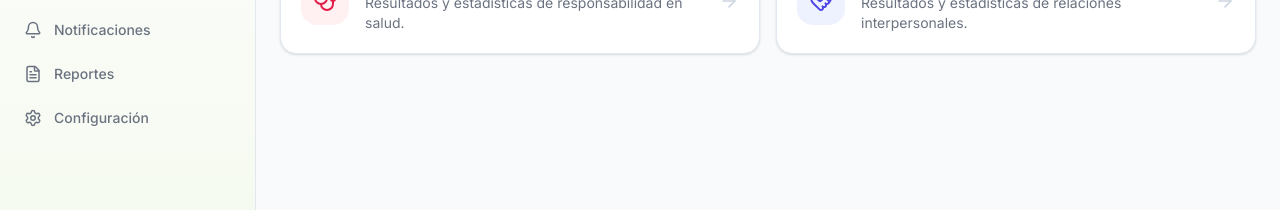
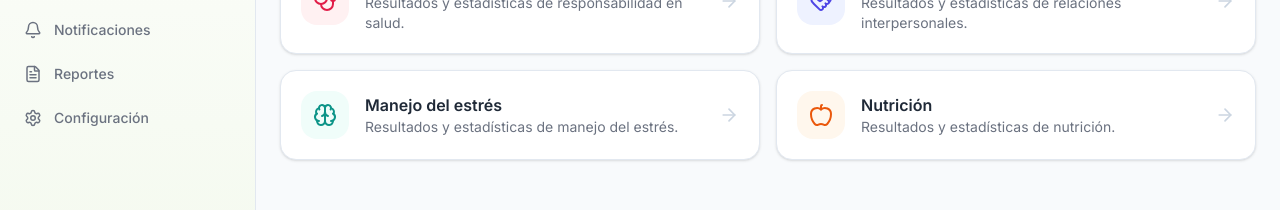
Before and after one commit to ana21garces/UnivitaFrontend, a Next.js app: page /dashboard/admin/areas-de-bienestar in a window 1280 px wide. Shown: the part 334-544 px from the top of the page. Built offline with nearby package versions, Linux system fonts and the light colour scheme; no server answers.

Commit message:
feat(admin): tarjetas de manejo del estrés y nutrición con botón para volver al panel

```diff
--- a/app/dashboard/admin/areas-de-bienestar/page.tsx
+++ b/app/dashboard/admin/areas-de-bienestar/page.tsx
@@ -4,6 +4,8 @@ import {
   Dumbbell,
   Stethoscope,
   HeartHandshake,
+  Brain,
+  Apple,
   ArrowRight,
 } from "lucide-react"
 
@@ -38,6 +40,20 @@ const AREAS = [
     Icon: HeartHandshake,
     box: "bg-[#EEF2FF] text-[#4F46E5]",
   },
+  {
+    title: "Manejo del estrés",
+    desc: "Resultados y estadísticas de manejo del estrés.",
+    href: "/dashboard/manejo-estres",
+    Icon: Brain,
+    box: "bg-[#F0FDFA] text-[#0D9488]",
+  },
+  {
+    title: "Nutrición",
+    desc: "Resultados y estadísticas de nutrición.",
+    href: "/dashboard/nutricion",
+    Icon: Apple,
+    box: "bg-[#FFF7ED] text-[#EA580C]",
+  },
 ]
 
 export default function AreasDeBienestarPage() {
--- a/app/dashboard/manejo-estres/page.tsx
+++ b/app/dashboard/manejo-estres/page.tsx
@@ -7,6 +7,7 @@ import { getAccessToken } from "@/lib/auth"
 import { RANGO_POR_NIVEL } from "@/lib/niveles"
 import { ChevronDown, ChevronUp, Users, Brain, AlertCircle, Building2, GraduationCap, Bell, Check } from "lucide-react"
 import { DashboardNavbar } from "@/components/dashboard-navbar"
+import { VolverAlPanelAdmin } from "@/components/volver-al-panel-admin"
 import { NotificarModal } from "@/components/notificar-modal"
 import {
   EstadisticasSection,
@@ -428,6 +429,7 @@ export default function ManejoEstresPage() {
   return (
     <div className="min-h-screen bg-[#F8FAFC]">
       <DashboardNavbar role="manejo-estres" />
+      <VolverAlPanelAdmin />
 
       <main className="mx-auto max-w-4xl px-4 py-8 sm:px-6 flex flex-col gap-6">
         <div className="flex flex-col sm:flex-row sm:items-center sm:justify-between gap-3">
--- a/app/dashboard/nutricion/page.tsx
+++ b/app/dashboard/nutricion/page.tsx
@@ -7,6 +7,7 @@ import { getAccessToken } from "@/lib/auth"
 import { RANGO_POR_NIVEL } from "@/lib/niveles"
 import { ChevronDown, ChevronUp, Users, Salad, AlertCircle, Building2, GraduationCap, Bell, Check } from "lucide-react"
 import { DashboardNavbar } from "@/components/dashboard-navbar"
+import { VolverAlPanelAdmin } from "@/components/volver-al-panel-admin"
 import { NotificarModal } from "@/components/notificar-modal"
 import {
   EstadisticasSection,
@@ -432,6 +433,7 @@ export default function NutricionPage() {
   return (
     <div className="min-h-screen bg-[#F8FAFC]">
       <DashboardNavbar role="nutricion" />
+      <VolverAlPanelAdmin />
 
       <main className="mx-auto max-w-4xl px-4 py-8 sm:px-6 flex flex-col gap-6">
         <div className="flex flex-col sm:flex-row sm:items-center sm:justify-between gap-3">
```
